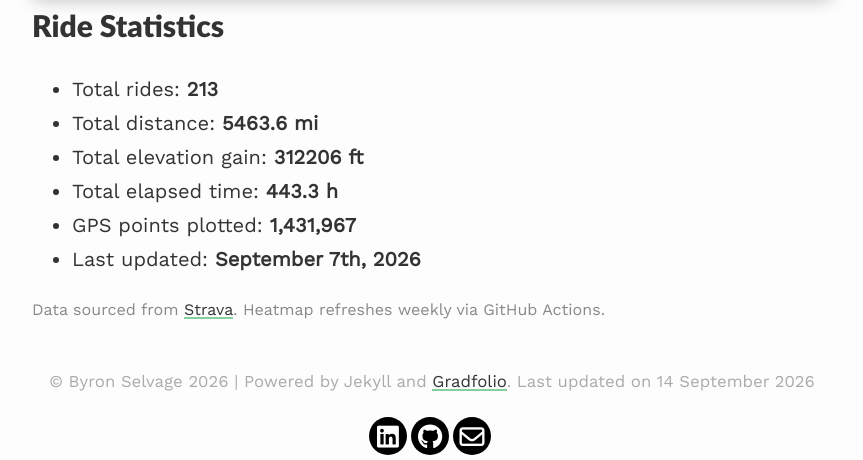
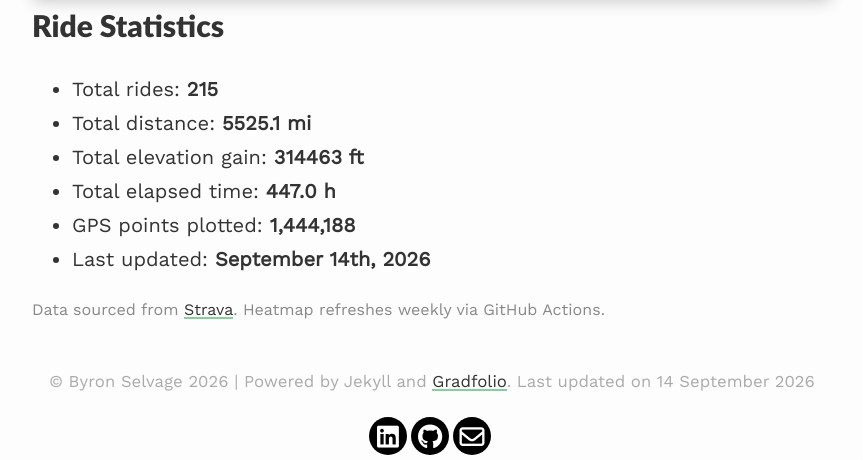
Before and after one commit to Byron-Selvage/Byron-Selvage.github.io, a Jekyll site: the page built from _pages/heatmap.md, in a window 1280 px wide. Shown: the part 842-1302 px from the top of the page, without its empty margins (208-1071 px from the left). Built offline with Jekyll 4.4.1, drawn with Linux system fonts in a browser that asks for light colours.

Commit message:
chore: update strava heatmap [skip ci]

```diff
--- a/_pages/heatmap.md
+++ b/_pages/heatmap.md
@@ -23,12 +23,12 @@ All my outdoor rides, visualized. Updated automatically every week.
 <!-- STATS:START -->
 ## Ride Statistics
 
-- Total rides: **213**
-- Total distance: **5463.6 mi**
-- Total elevation gain: **312206 ft**
-- Total elapsed time: **443.3 h**
-- GPS points plotted: **1,431,967**
-- Last updated: **September 7th, 2026**
+- Total rides: **215**
+- Total distance: **5525.1 mi**
+- Total elevation gain: **314463 ft**
+- Total elapsed time: **447.0 h**
+- GPS points plotted: **1,444,188**
+- Last updated: **September 14th, 2026**
 <!-- STATS:END -->
 
 <p style="font-size: 0.8em; color: #888; margin-top: 8px;">
```
